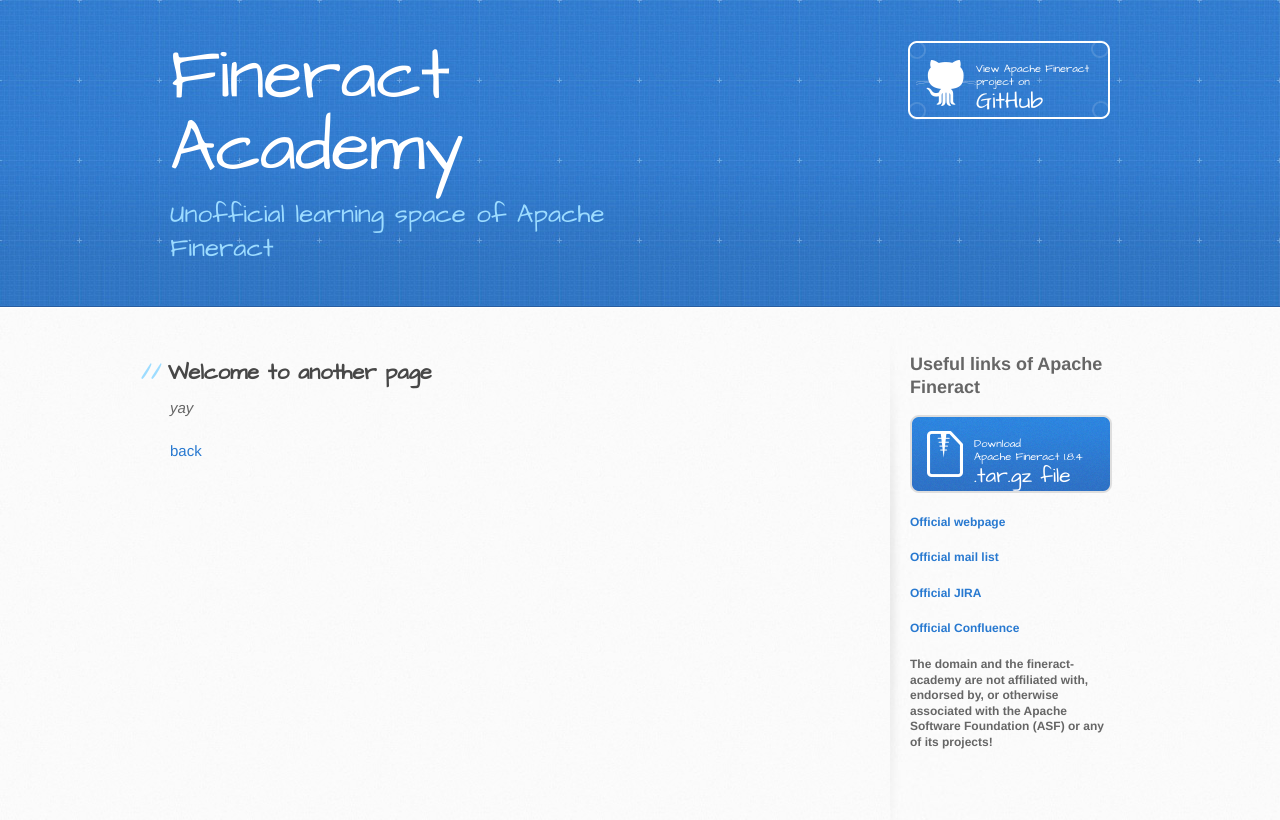
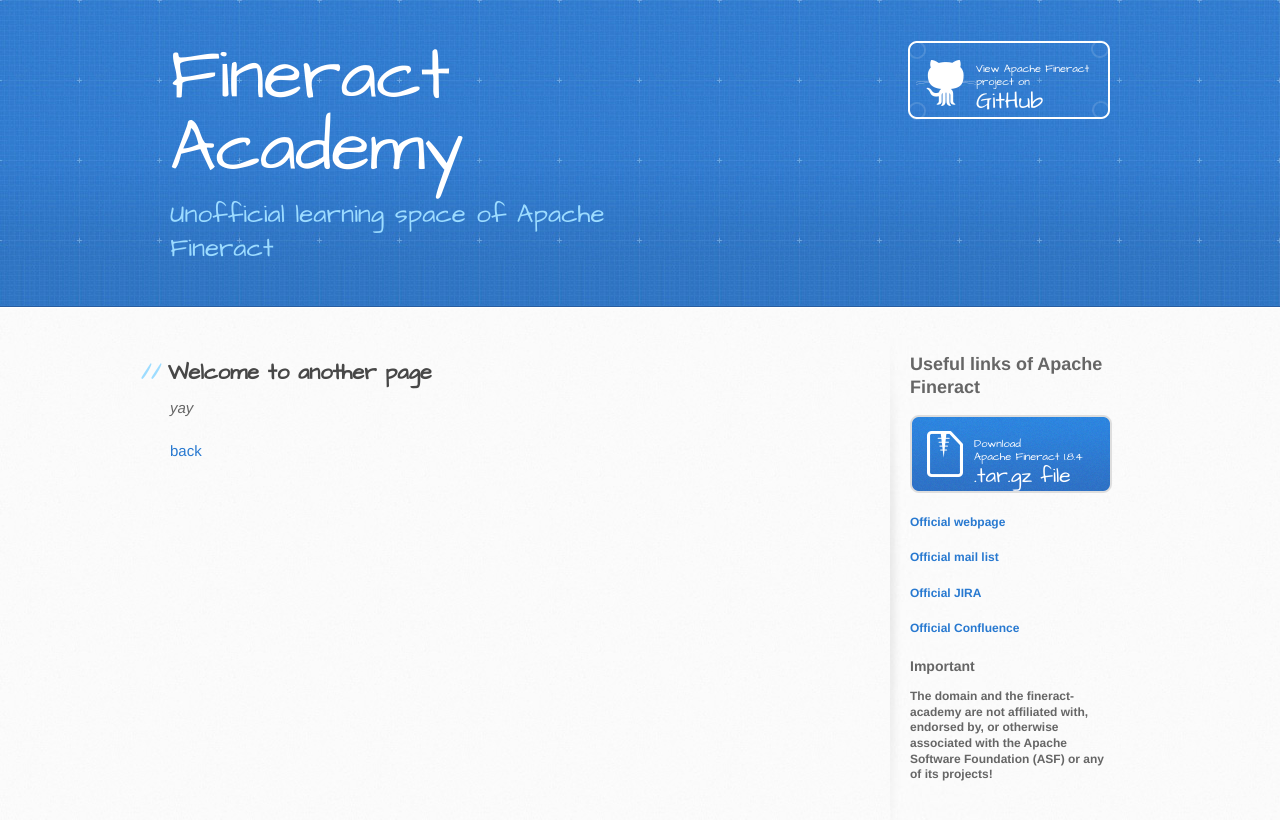
Before and after one commit to fineract-academy/pages, a Jekyll site: the page built from another-page.md, in a window 1280 px wide. Shown: the top 820 px of the page. Built offline with Jekyll 4.4.1, drawn with Linux system fonts in a browser that asks for light colours; our own code applies the rules of GitHub Pages for plain Markdown files.

Commit message:
Update default.html

```diff
--- a/_layouts/default.html
+++ b/_layouts/default.html
@@ -63,7 +63,10 @@
               <b>Official Confluence</b>
             </a>
           </p>
-          <b>The domain and the fineract-academy are not affiliated with, endorsed by, or otherwise associated with the Apache Software Foundation (ASF) or any of its projects!</b>
+          <p>
+            <h3>Important</h3>
+            <b>The domain and the fineract-academy are not affiliated with, endorsed by, or otherwise associated with the Apache Software Foundation (ASF) or any of its projects!</b>
+          </p>
         </aside>
       </div>
     </div>
```
